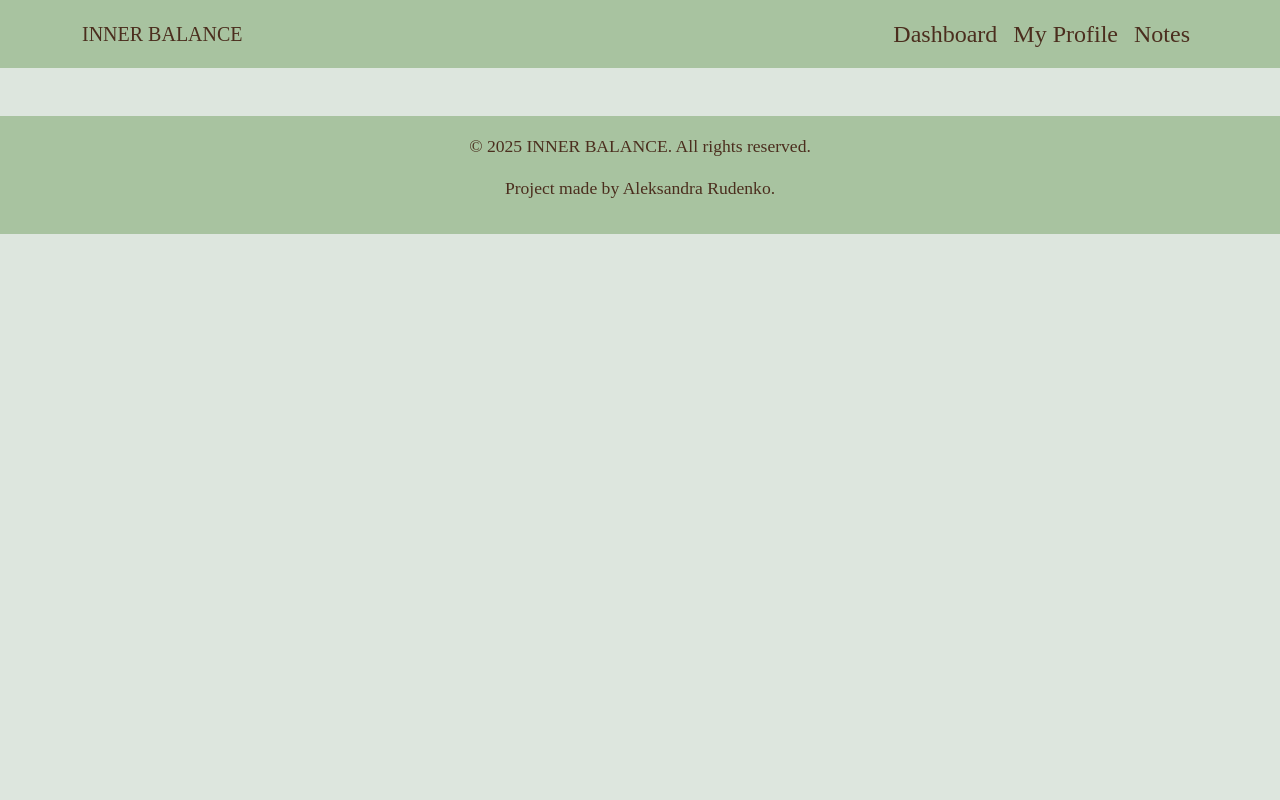
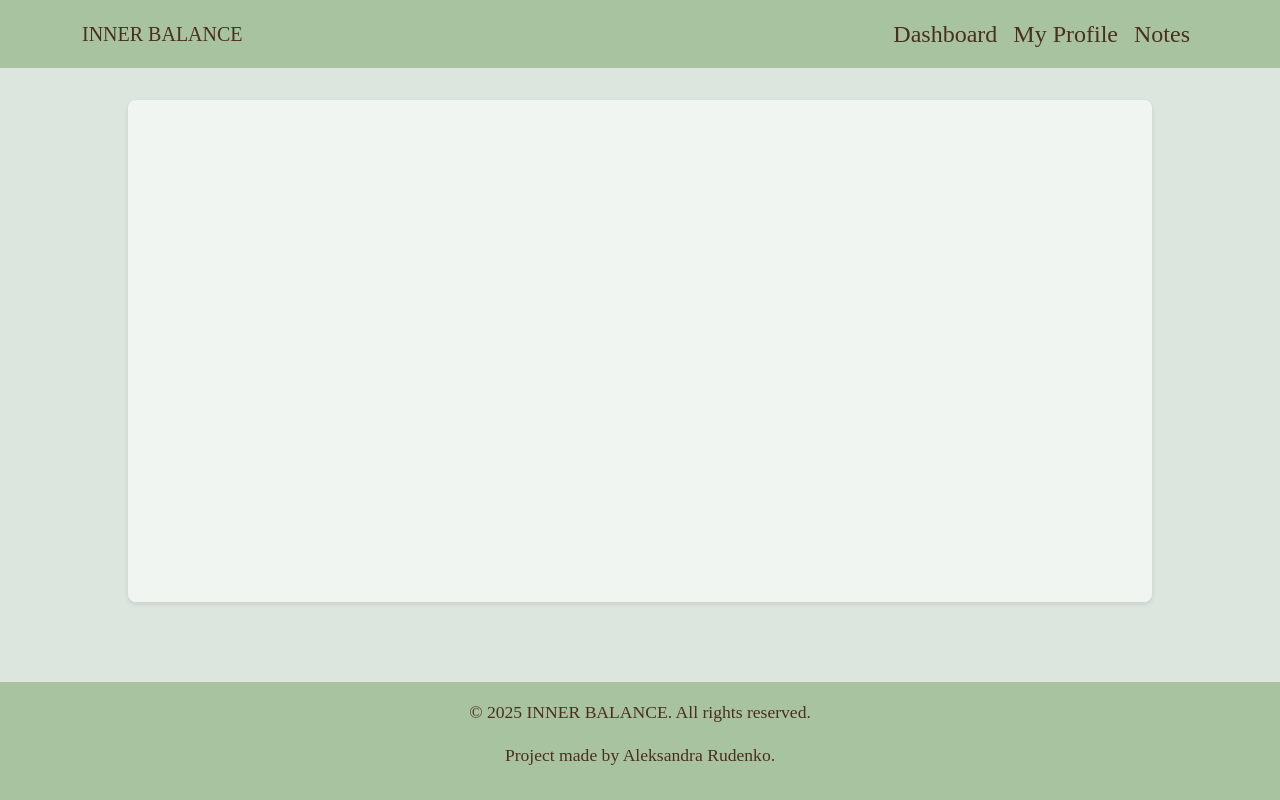
Before and after one commit to alexdotrud/inner-balance-app, a Django app: template templates/base.html in a window 1280 px wide. Run offline with Django 4.2, Linux system fonts and the light colour scheme; the template is opened without the code that fills it, so the values that code supplies are empty; some web fonts are replaced.

Commit message:
Add custom styles for the main container

```diff
--- a/templates/base.html
+++ b/templates/base.html
@@ -50,7 +50,7 @@
     </header>
 
     <!-- Main content -->
-    <main class="main-content">
+    <main id="main-container">
         {% block content %}
 
         {% endblock %}
--- a/tracker/static/css/style.css
+++ b/tracker/static/css/style.css
@@ -16,8 +16,15 @@ body {
     font-family: var(--primary-font);
     font-size: 1.5rem;
     color: var(--primary-color);
+    margin: 0;
+    padding: 0;
+    display: flex;
+    flex-direction: column;
 }
 
+main.main-content {
+    flex: 1;
+}
 
 .footer {
     text-align: center;
@@ -34,6 +41,23 @@ h2,
 h3 {
     font-family: var(--primary-font);
     font-weight: 400;
+    padding-top: 0.5rem;
+    padding-bottom: 0.5rem;
+}
+
+#main-container {
+    flex: 1;
+    display: flex;
+    flex-direction: row;
+    align-items: center;
+    justify-content: center;
+    width: 80%;
+    margin: 2rem auto;
+    gap: 3rem;
+    background-color: rgba(255, 255, 255, 0.6);
+    padding: 1.5rem;
+    border-radius: 8px;
+    box-shadow: 0 2px 5px rgba(0, 0, 0, 0.1);
 }
 
 /* Navbar Styles */
@@ -50,12 +74,15 @@ h3 {
     color: var(--highlight-color-dark) !important
 }
 
-/* Dashboard Navigation */
+
+/* Dashboard styles*/
+
 .dashboard-title {
     letter-spacing: 2px;
     text-transform: uppercase;
     position: relative;
     display: inline-block;
-    padding-bottom: 2rem;
-    margin-top: 2rem;
+    padding-bottom: 3rem;
+    margin-top: 3rem;
+    padding-right: 5rem;
 }
```
Also changed, not shown: tracker/templates/tracker/index.html (+3 -16 lines).
